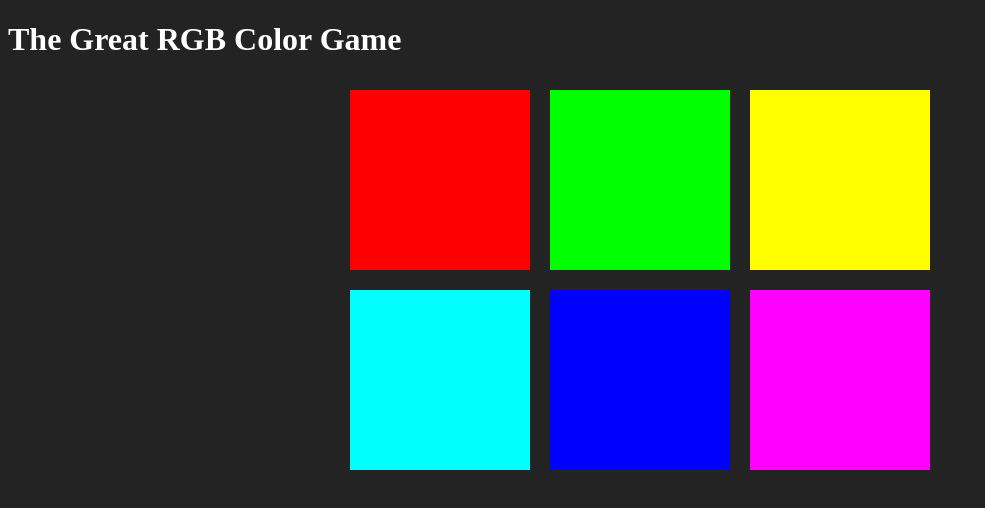
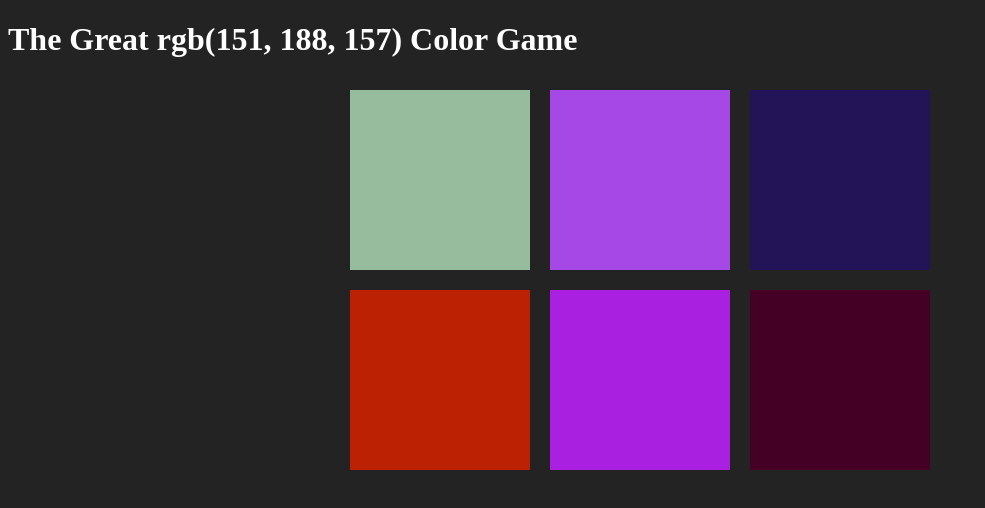
Before and after one commit to clockwerkz/colorGuessing, a plain HTML site: page index.html in a window 1280 px wide. Shown: the whole page, without its empty margins (0-985 px from the left). Drawn offline with Linux system fonts and the light colour scheme.

Commit message:
Almost finished with the color game lesson.

```diff
--- a/css/colorGuessing.css
+++ b/css/colorGuessing.css
@@ -3,6 +3,10 @@ body {
 }
 
 h1 {
+	color: white;
+}
+
+span {
 	color: white;
 }
 
--- a/index.html
+++ b/index.html
@@ -6,7 +6,14 @@
 	<link rel="stylesheet" type="text/css" href="css/colorGuessing.css">
 </head>
 <body>
-	<h1>The Great RGB Color Game</h1>
+
+	<h1>The Great <span>RGB</span> Color Game</h1>
+
+	<div="navBar">
+
+		<span id="message"></span>
+
+	</div> <!-- .navBar -->
 
 	<div class="container">
 
--- a/js/colorGuessing.js
+++ b/js/colorGuessing.js
@@ -1,14 +1,58 @@
-var colors = [
-	"rgb(255, 0, 0)",
-	"rgb(0, 255, 0)",
-	"rgb(255, 255, 0)",
-	"rgb(0, 255, 255)",
-	"rgb(0, 0, 255)",
-	"rgb(255, 0, 255)"
-	];
+var colors = generateRandomColors(6);
 
+var colorDisplay = document.querySelector("h1 span");
 var squares = document.querySelectorAll(".square");
+var messageDisplay = document.querySelector("#message");
+var h1 = document.querySelector("h1");
+
+var pickedColor = pickColor();
+
+colorDisplay.textContent = pickedColor;
 
 for (var i=0; i<squares.length; i++){
+	//add initial colors to squares
 	squares[i].style.backgroundColor = colors[i];
+	//add click listeners to squares
+	squares[i].addEventListener("click", function(){
+		//grab our color of clicked square
+		//compare color to pickedColor
+		clickedColor = this.style.backgroundColor;
+		if (clickedColor === pickedColor){
+			messageDisplay.textContent = "Correct!";
+			changeColors(clickedColor);
+			h1.style.backgroundColor = clickedColor;
+		} else {
+			messageDisplay.textContent = "Try Again";
+			this.style.backgroundColor = "#232323";
+		}
+	});
 }
+
+function changeColors(color) {
+	//loop through all squares
+	//change each color to match given color
+	for (var i=0; i<squares.length; i++) {
+		squares[i].style.backgroundColor = color;
+	}
+}
+
+function pickColor() {
+	var random = Math.floor(Math.random()*colors.length);
+	return colors[random];
+}
+
+function randomColor(){
+	var R = Math.floor(Math.random()*256);
+	var G = Math.floor(Math.random()*256);
+	var B = Math.floor(Math.random()*256);
+
+	return `rgb(${R}, ${G}, ${B})`;
+}
+
+function generateRandomColors(num){
+	var arr = [];
+	for (var i=0; i<num; i++){
+		arr.push(randomColor());
+	}
+	return arr;
+}
```
